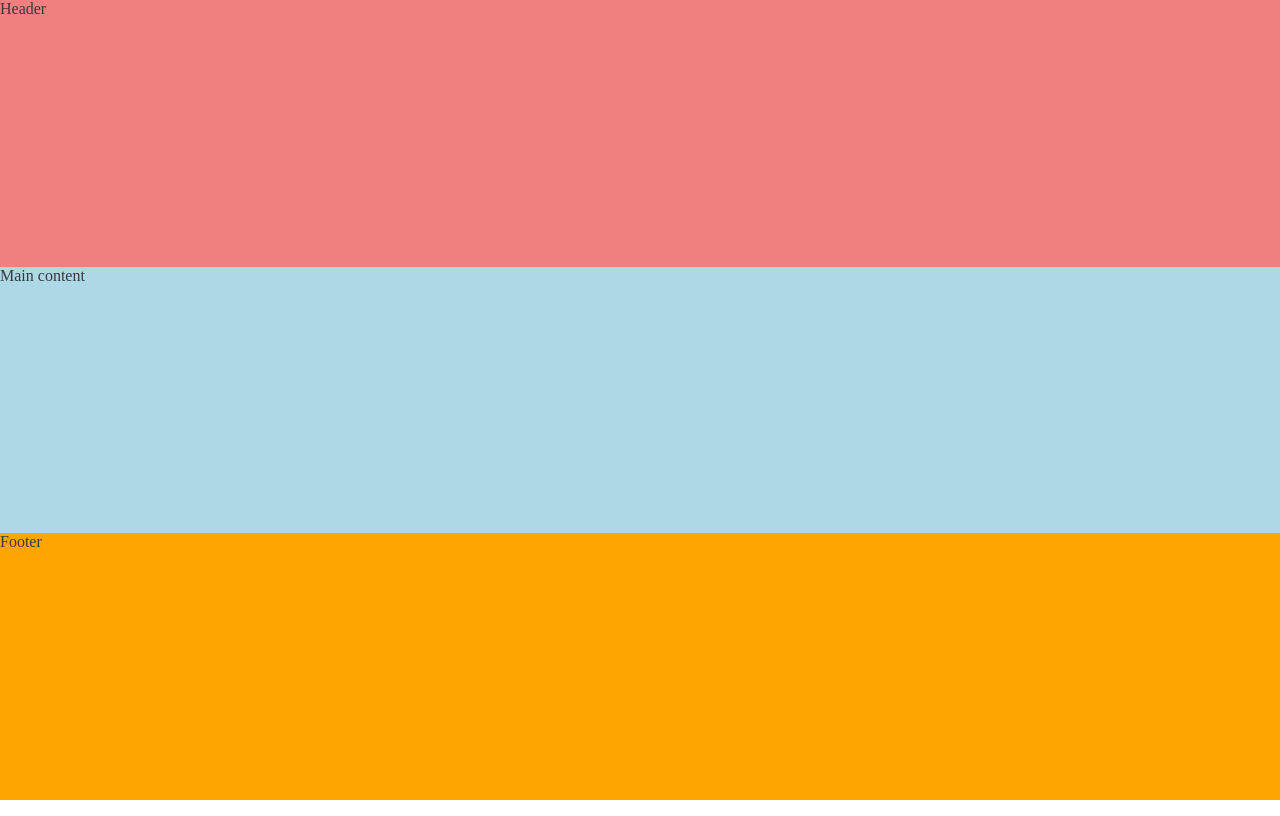
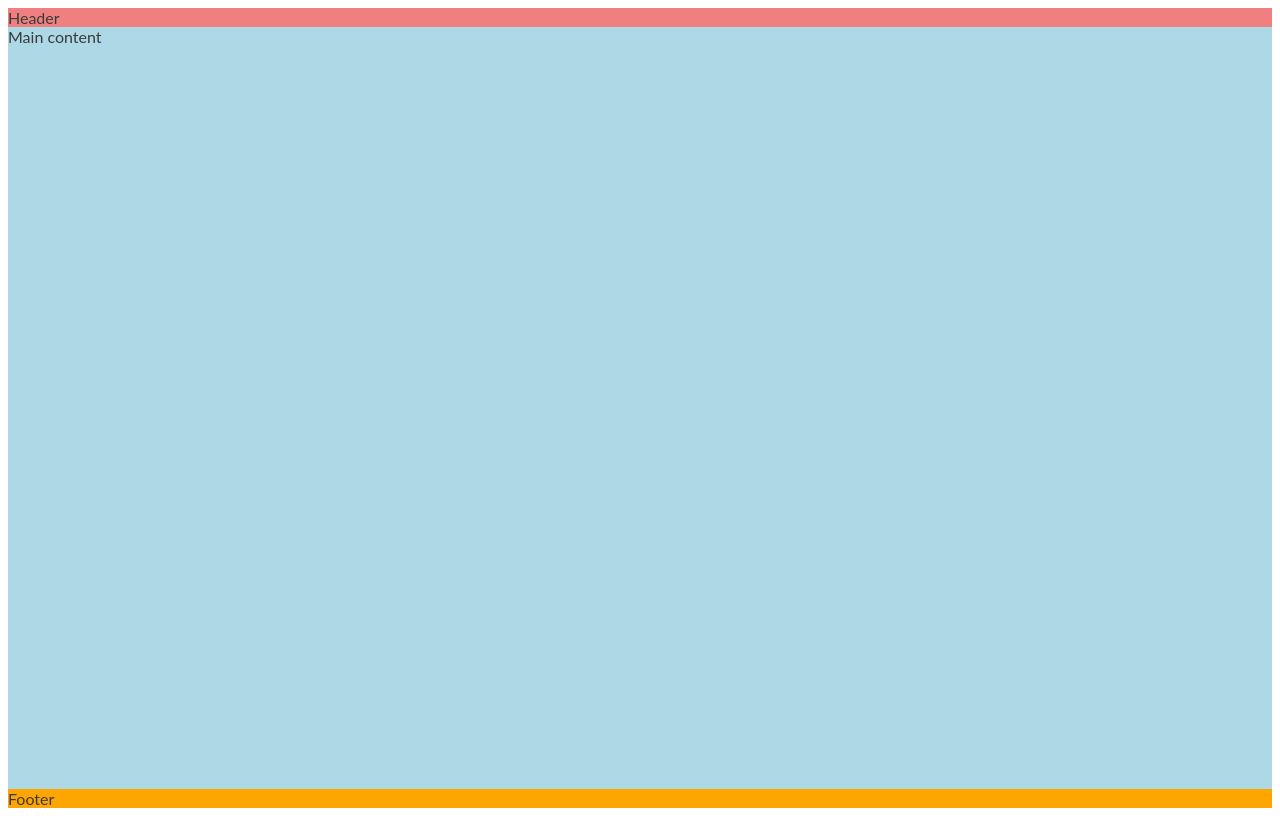
Before and after one commit to anthonyallor/love_running, a plain HTML site: page index.html in a window 1280 px wide. Drawn offline with Linux system fonts and the light colour scheme.

Commit message:
added to

```diff
--- a/assets/css/style.css
+++ b/assets/css/style.css
@@ -1,3 +1,6 @@
+/* Google fonts import */
+@import url('https://fonts.googleapis.com/css2?family= Lato:ital,wght@0,100;0,300;0,400;0,700;0,900;1,100;1,300;1,400;1,700;1,900 &family=Oswald:wght@200..700&display=swap')
+/*google import*/
 * {
     padding: 0;
     margin: 0;
@@ -11,13 +14,14 @@ body {
     flex-direction: column;
     /*generic project style*/
     color: #3a3a3a;
+    font-family: "lato", sans-serif;
 }
 
 
 /*header*/
 header {
     background-color: lightcoral;
-    flex: 1 0 auto;
+
 }
 
 
@@ -29,6 +33,6 @@ main {
 
 footer {
     background-color: orange;
-    flex: 1 0 auto;
+
 }
 }
```
